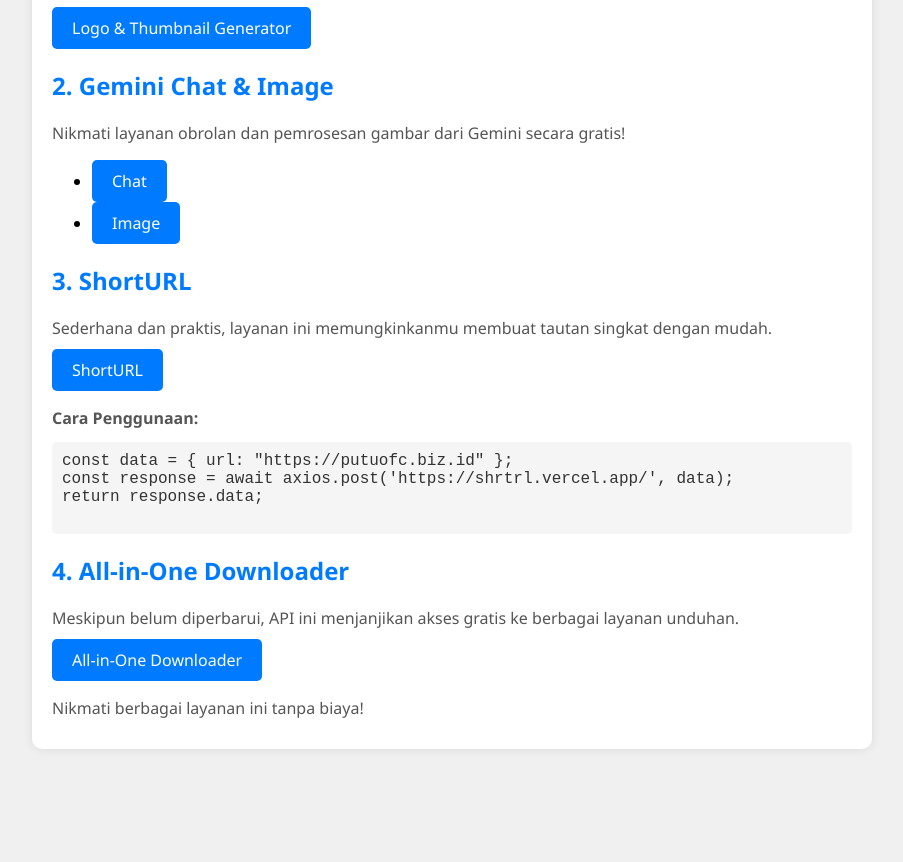
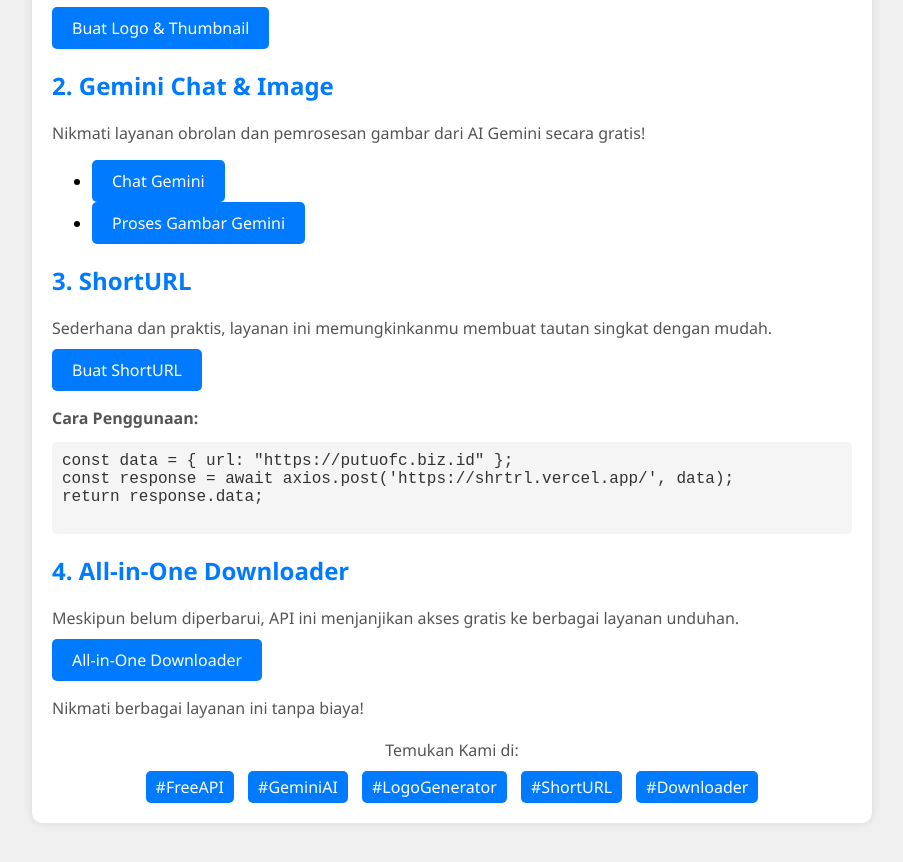
Before and after one commit to siputzx/siputzx.github.io, a plain HTML site: page index.html in a window 1280 px wide. Shown: the part 264-1126 px from the top of the page, without its empty margins (188-1091 px from the left). Before the commit the page ends 1063 px from the top, so only its background shows below. Drawn offline with Linux system fonts and the light colour scheme.

Commit message:
Update index.html

```diff
--- a/index.html
+++ b/index.html
@@ -54,6 +54,23 @@
     font-family: 'Courier New', Courier, monospace;
     color: #333;
   }
+  .hashtags {
+    margin-top: 20px;
+    text-align: center;
+  }
+  .hashtags a {
+    display: inline-block;
+    background-color: #007bff;
+    color: #fff;
+    padding: 5px 10px;
+    border-radius: 5px;
+    margin: 0 5px;
+    text-decoration: none;
+    transition: background-color 0.3s;
+  }
+  .hashtags a:hover {
+    background-color: #0056b3;
+  }
 </style>
 </head>
 <body>
@@ -62,18 +79,18 @@
 
   <h2>1. Logo & Thumbnail Generator</h2>
   <p>API ini menyediakan layanan pembuatan logo dan thumbnail dengan akses ke situs-situs seperti Textpro dan Photooxy, serta tambahan fitur pengunduhan.</p>
-  <a href="https://siputzx.vercel.app" class="button" target="_blank">Logo & Thumbnail Generator</a>
+  <a href="https://siputzx.vercel.app" class="button" target="_blank">Buat Logo & Thumbnail</a>
 
   <h2>2. Gemini Chat & Image</h2>
-  <p>Nikmati layanan obrolan dan pemrosesan gambar dari Gemini secara gratis!</p>
+  <p>Nikmati layanan obrolan dan pemrosesan gambar dari AI Gemini secara gratis!</p>
   <ul>
-    <li><a href="https://gmni.vercel.app/api/ask?text=" class="button" target="_blank">Chat</a></li>
-    <li><a href="https://gmni.vercel.app/api/img?imageUrl=&prompt=" class="button" target="_blank">Image</a></li>
+    <li><a href="https://gmni.vercel.app/api/ask?text=" class="button" target="_blank">Chat Gemini</a></li>
+    <li><a href="https://gmni.vercel.app/api/img?imageUrl=&prompt=" class="button" target="_blank">Proses Gambar Gemini</a></li>
   </ul>
 
   <h2>3. ShortURL</h2>
   <p>Sederhana dan praktis, layanan ini memungkinkanmu membuat tautan singkat dengan mudah.</p>
-  <a href="https://shrtrl.vercel.app/" class="button" target="_blank">ShortURL</a>
+  <a href="https://shrtrl.vercel.app/" class="button" target="_blank">Buat ShortURL</a>
   <p><strong>Cara Penggunaan:</strong></p>
   <pre><code>const data = { url: "https://putuofc.biz.id" };
 const response = await axios.post('https://shrtrl.vercel.app/', data);
@@ -85,6 +102,15 @@ return response.data;
   <a href="https://apis-aiodl.vercel.app/" class="button" target="_blank">All-in-One Downloader</a>
 
   <p>Nikmati berbagai layanan ini tanpa biaya!</p>
+
+  <div class="hashtags">
+    <p>Temukan Kami di:</p>
+    <a href="#">#FreeAPI</a>
+    <a href="#">#GeminiAI</a>
+    <a href="#">#LogoGenerator</a>
+    <a href="#">#ShortURL</a>
+    <a href="#">#Downloader</a>
+  </div>
 </div>
 </body>
 </html>
```
